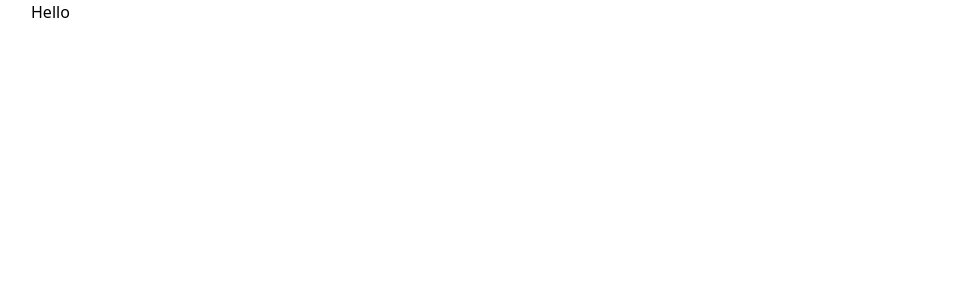
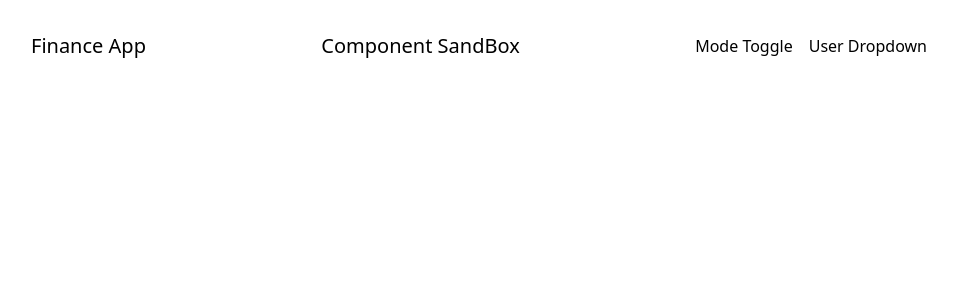
Before and after one commit to OmarZaatari/next-14-finance-app, a Next.js app: page / in a window 1280 px wide. Shown: the top 300 px of the page, without its empty margins (161-1118 px from the left). Built offline with nearby package versions, Linux system fonts and the light colour scheme.

Commit message:
Improved page header for demo

```diff
--- a/app/page.js
+++ b/app/page.js
@@ -1,5 +1,11 @@
 import Image from "next/image";
+import PageHeader from "@/components/page-header";
 
 export default function Home() {
-  return <>Hello</>;
+  return (
+    <>
+      {" "}
+      <PageHeader className='my-8' />
+    </>
+  );
 }
--- a/components/page-header.js
+++ b/components/page-header.js
@@ -8,6 +8,12 @@ export default function PageHeader({ className }) {
       >
         Finance App
       </Link>
+      <Link
+        href='/playground'
+        className='text-xl hover:underline underline-offset-8 decoration-2'
+      >
+        Component SandBox
+      </Link>
       <div className='flex items-center space-x-4'>
         <div>Mode Toggle</div>
         <div>User Dropdown</div>
```
